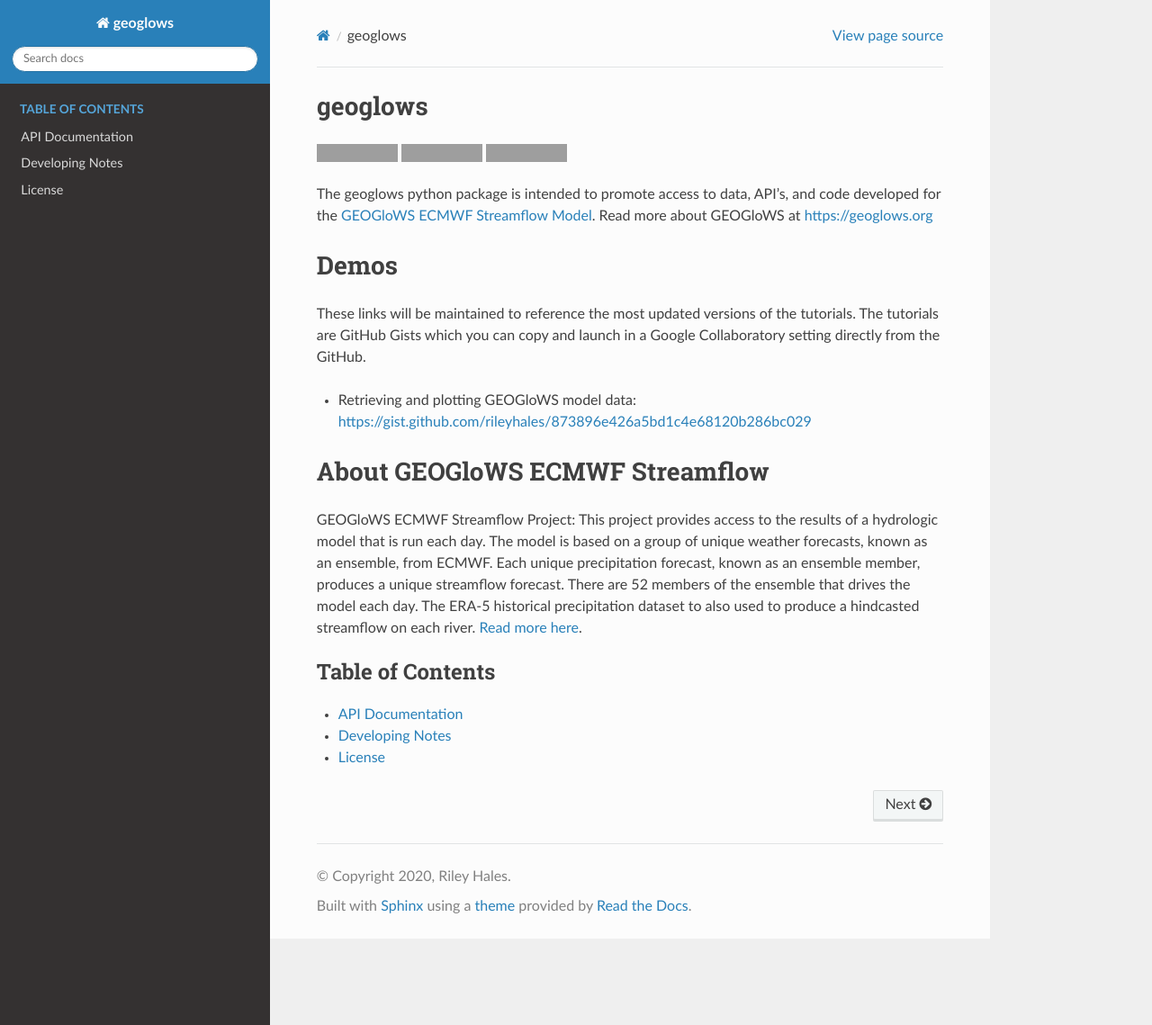
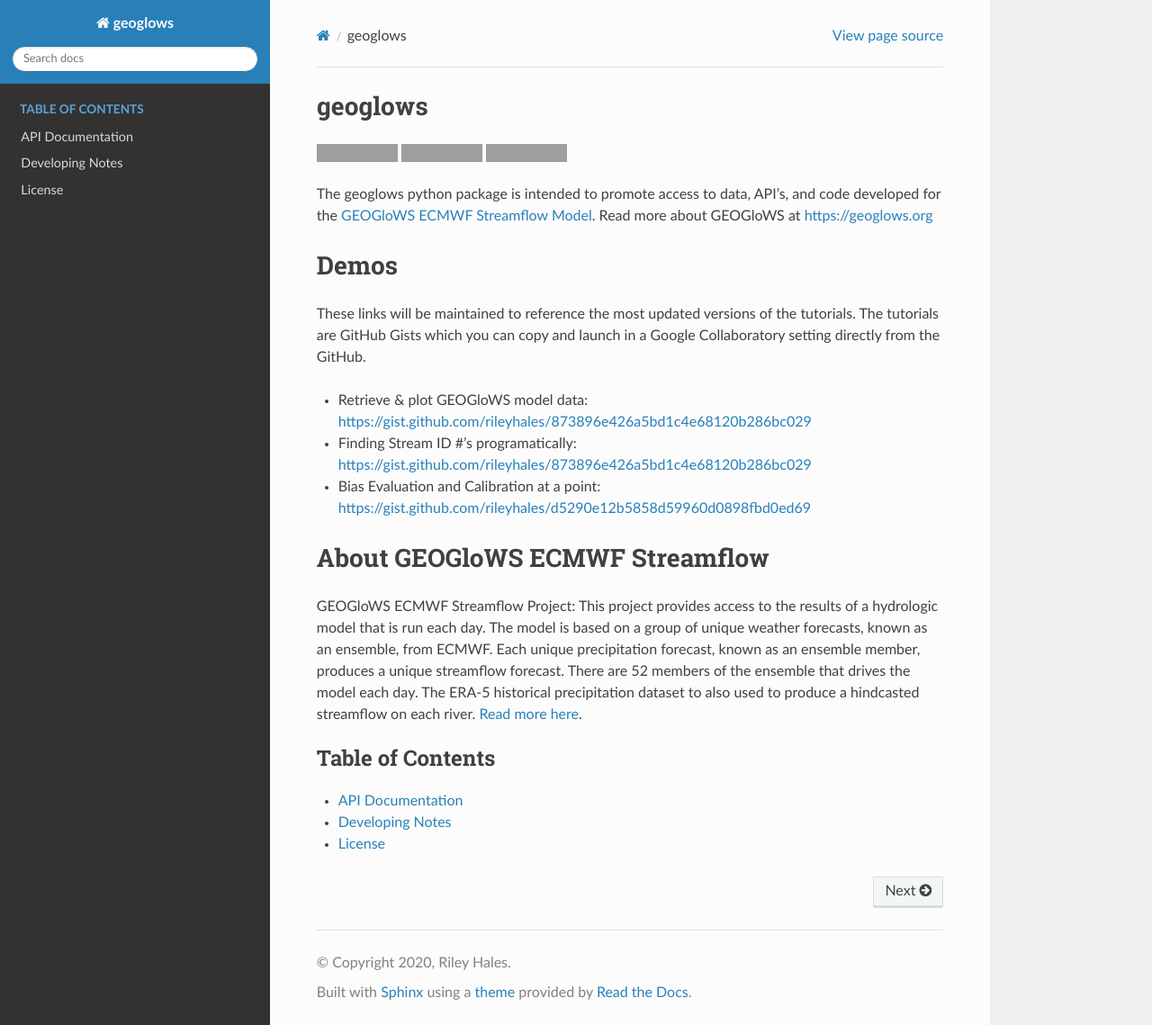
Before and after one commit to geoglows/pygeoglows, a Sphinx documentation site: the page built from docs/index.rst, in a window 1280 px wide and 1139 px high. Shown: the whole window at 90% size. Built offline with Sphinx 7.4.7 and the Read the Docs theme 2.0.0, drawn with Linux system fonts in a browser that asks for light colours; part of the change alters nothing that is shown; grey boxes are pictures that could not be loaded.

```diff
--- a/docs/conf.py
+++ b/docs/conf.py
@@ -33,16 +33,7 @@ extensions = [
 autodoc_default_options = {
     'member-order': 'bysource',
 }
-autodoc_mock_imports = [
-    'plotly',
-    'pandas',
-    'jinja2',
-    'shapely',
-    'scipy',
-    'numpy',
-    'hydrostats',
-    'HydroErr',
-]
+autodoc_mock_imports = []
 
 # Add any paths that contain templates here, relative to this directory.
 templates_path = ['_templates']
--- a/docs/index.rst
+++ b/docs/index.rst
@@ -15,7 +15,9 @@ Demos
 These links will be maintained to reference the most updated versions of the tutorials.
 The tutorials are GitHub Gists which you can copy and launch in a Google Collaboratory setting directly from the GitHub.
 
-- Retrieving and plotting GEOGloWS model data: `<https://gist.github.com/rileyhales/873896e426a5bd1c4e68120b286bc029>`_
+- Retrieve & plot GEOGloWS model data: `<https://gist.github.com/rileyhales/873896e426a5bd1c4e68120b286bc029>`_
+- Finding Stream ID #'s programatically: `<https://gist.github.com/rileyhales/873896e426a5bd1c4e68120b286bc029>`_
+- Bias Evaluation and Calibration at a point: `<https://gist.github.com/rileyhales/d5290e12b5858d59960d0898fbd0ed69>`_
 
 About GEOGloWS ECMWF Streamflow
 ===============================
```
Also changed, not shown: docs/requirements.txt (+8 -0 lines).
